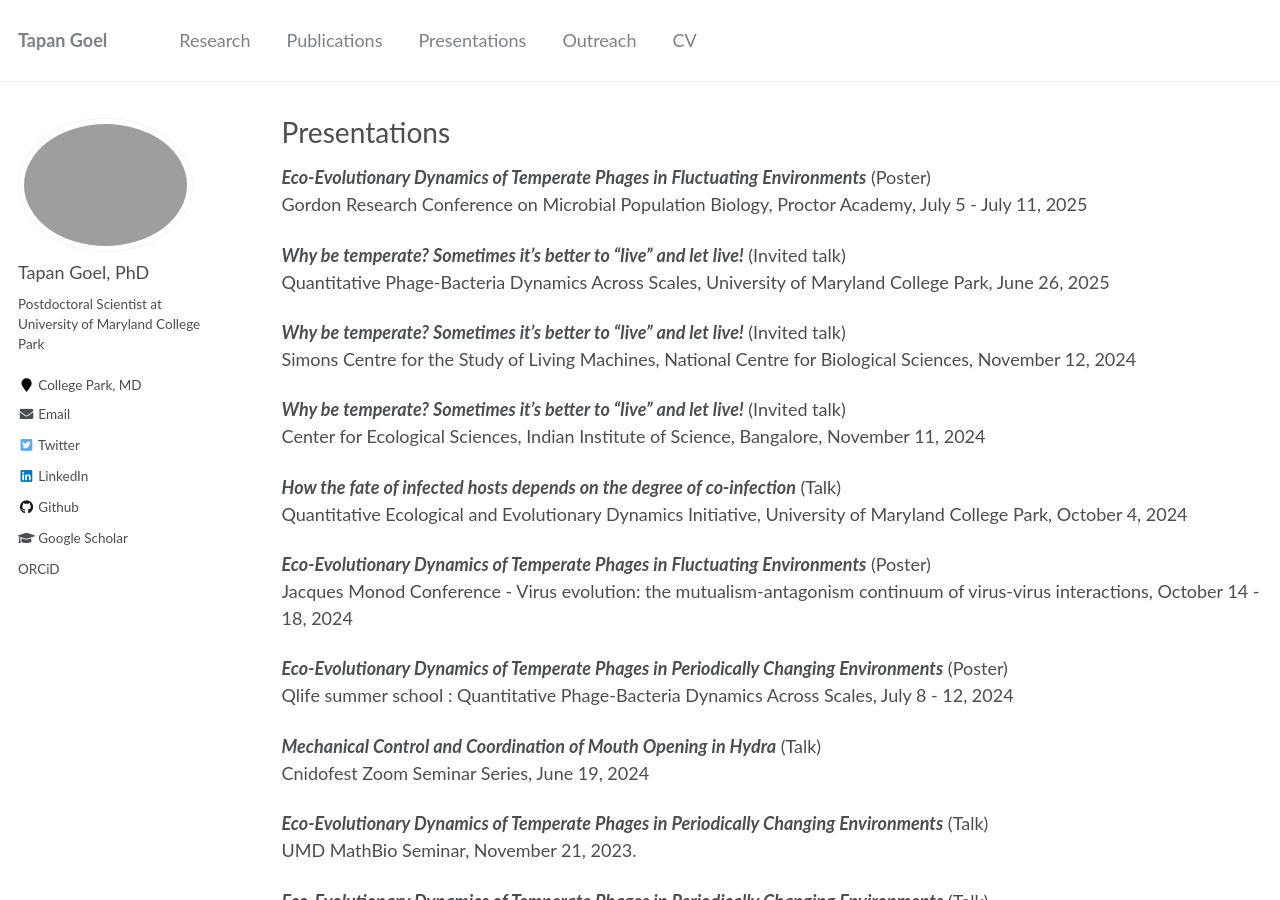
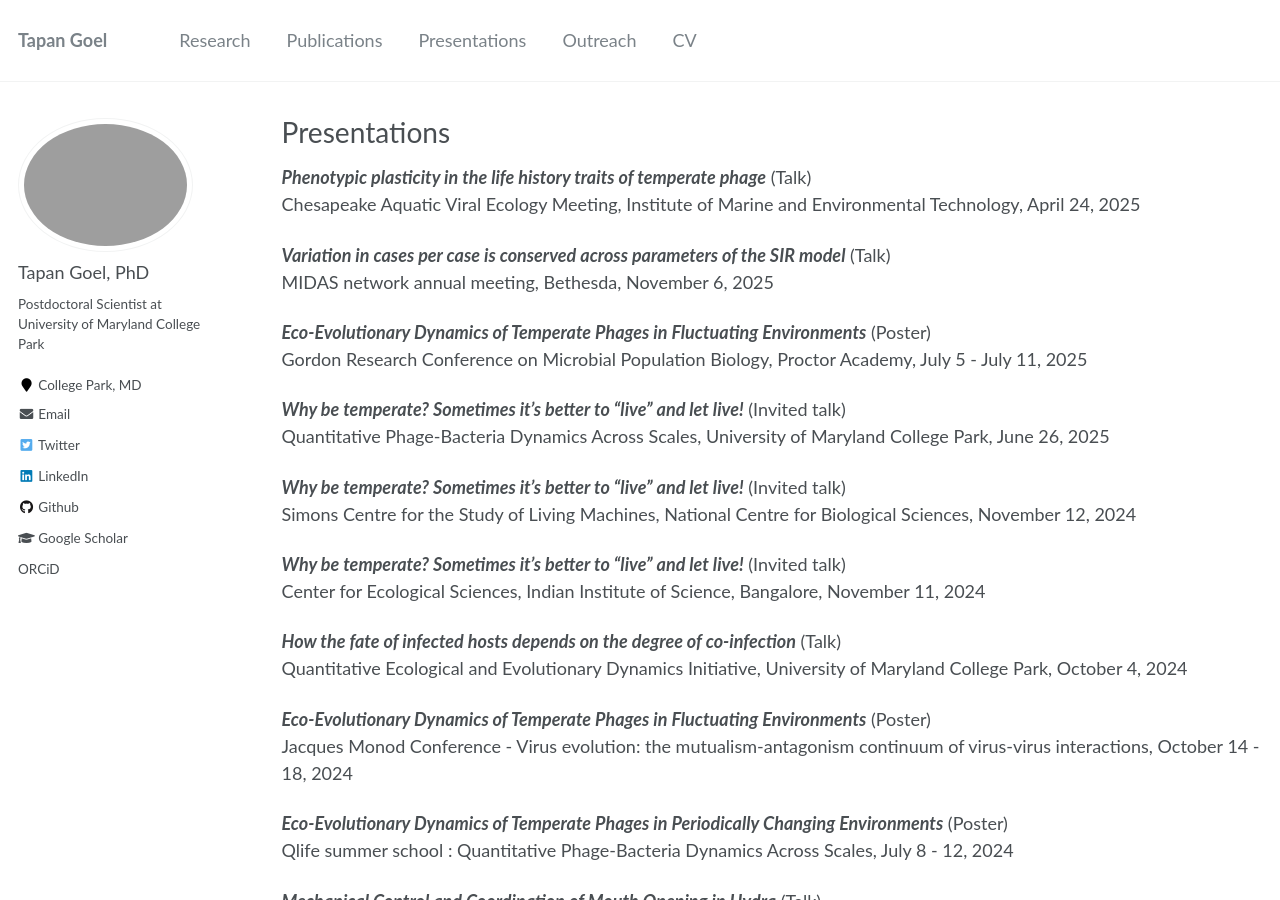
Before and after one commit to tapangoel1994/tapangoel1994.github.io, a Jekyll site: the page built from _pages/talks.md, in a window 1280 px wide and 900 px high. Built offline with Jekyll 4.4.1, drawn with Linux system fonts in a browser that asks for light colours.

Commit message:
Update talks.md

```diff
--- a/_pages/talks.md
+++ b/_pages/talks.md
@@ -4,6 +4,12 @@ title: "Presentations"
 permalink: /presentations/
 author_profile: true
 ---
+***Phenotypic plasticity in the life history traits of temperate phage*** (Talk)\
+Chesapeake Aquatic Viral Ecology Meeting, Institute of Marine and Environmental Technology, April 24, 2025
+
+***Variation in cases per case is conserved across parameters of the SIR model*** (Talk)\
+MIDAS network annual meeting, Bethesda, November 6, 2025
+
 ***Eco-Evolutionary Dynamics of Temperate Phages in Fluctuating Environments*** (Poster)\
 Gordon Research Conference on Microbial Population Biology, Proctor Academy, July 5 - July 11, 2025
 
```
